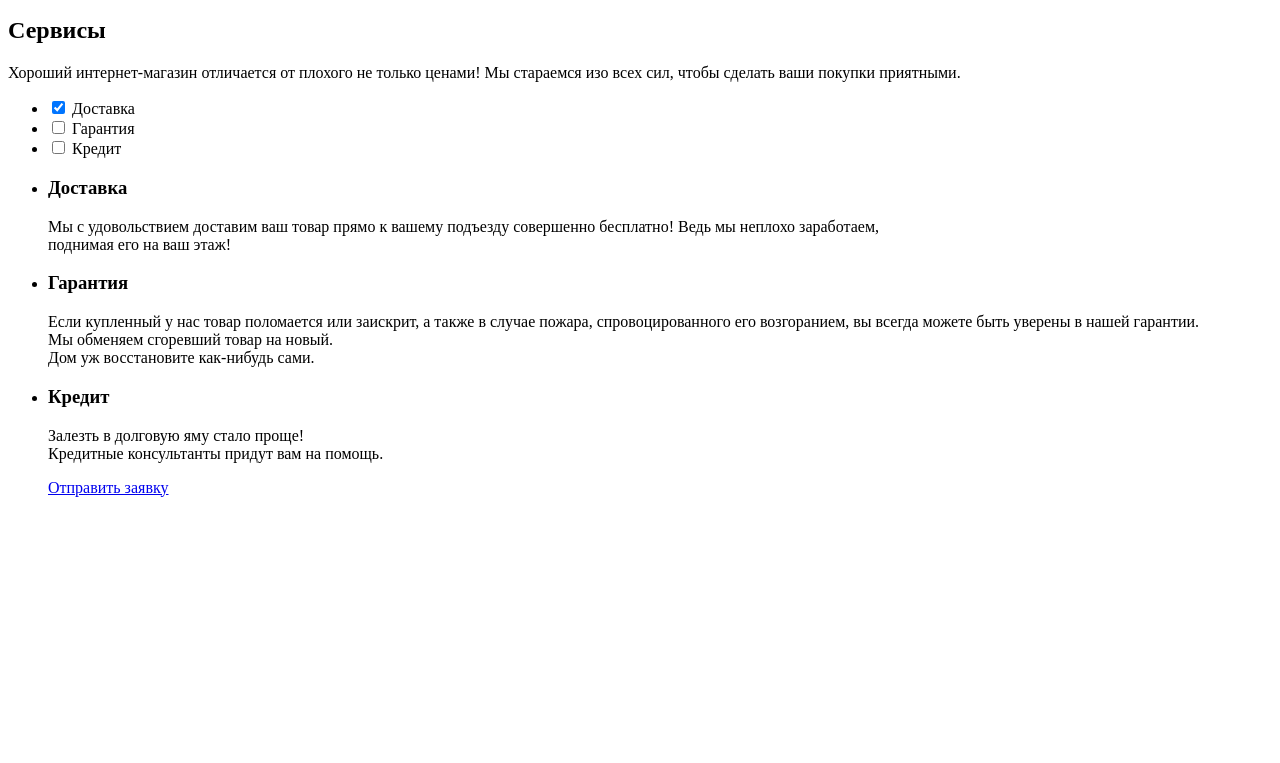
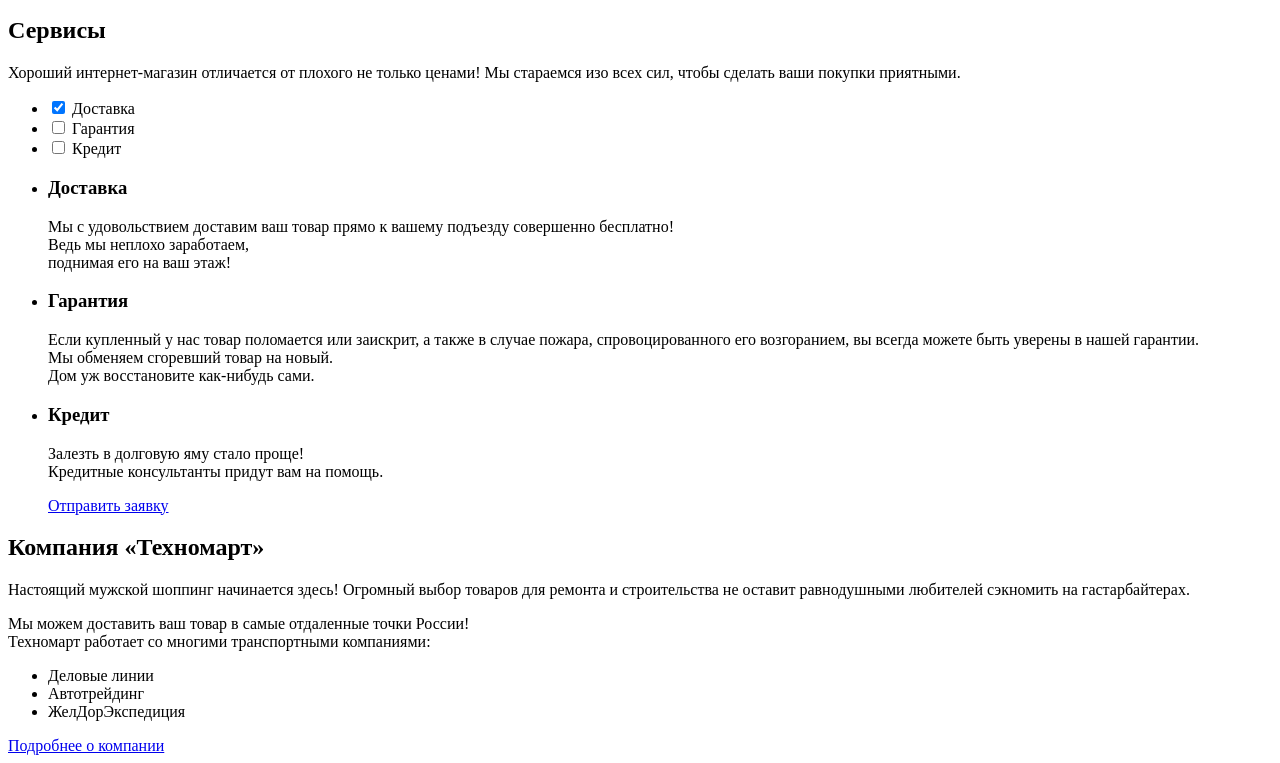
Before and after one commit to petitechatte/209725-technomart-1, a plain HTML site: page index.html in a window 1280 px wide. Shown: the part 1702-2465 px from the top of the page. Before the commit the page ends 2215 px from the top, so only its background shows below. Drawn offline with Linux system fonts and the light colour scheme.

Commit message:
Размечен информационный блок

```diff
--- a/index.html
+++ b/index.html
@@ -247,7 +247,7 @@
             <li class="slide-1">
               <h3 class="styled-heading">Доставка</h3>
               <p>Мы&nbsp;с&nbsp;удовольствием доставим ваш товар прямо
-              к&nbsp;вашему подъезду совершенно бесплатно!
+              к&nbsp;вашему подъезду совершенно бесплатно!<br>
               Ведь мы&nbsp;неплохо заработаем,<br>
               поднимая его на&nbsp;ваш этаж!</p>
             </li>
@@ -266,6 +266,19 @@
           </ul>
         </div>
       </section>
+
+      <section class="feachers">
+        <h2 class="simple-heading">Компания &laquo;Техномарт&raquo;</h2>
+        <p>Настоящий мужской шоппинг начинается здесь! Огромный выбор товаров для ремонта и&nbsp;строительства не&nbsp;оставит равнодушными любителей сэкномить на&nbsp;гастарбайтерах.</p>
+        <p>Мы&nbsp;можем доставить ваш товар в&nbsp;самые отдаленные точки России!<br>
+        Техномарт работает со&nbsp;многими транспортными компаниями:</p>
+        <ul class="delivery-partners">
+          <li>Деловые линии</li>
+          <li>Автотрейдинг</li>
+          <li>ЖелДорЭкспедиция</li>
+        </ul>
+        <a href="№" class="btn btn-primary">Подробнее о компании</a>
+      </section>
     </main>
   </body>
 </html>
```
